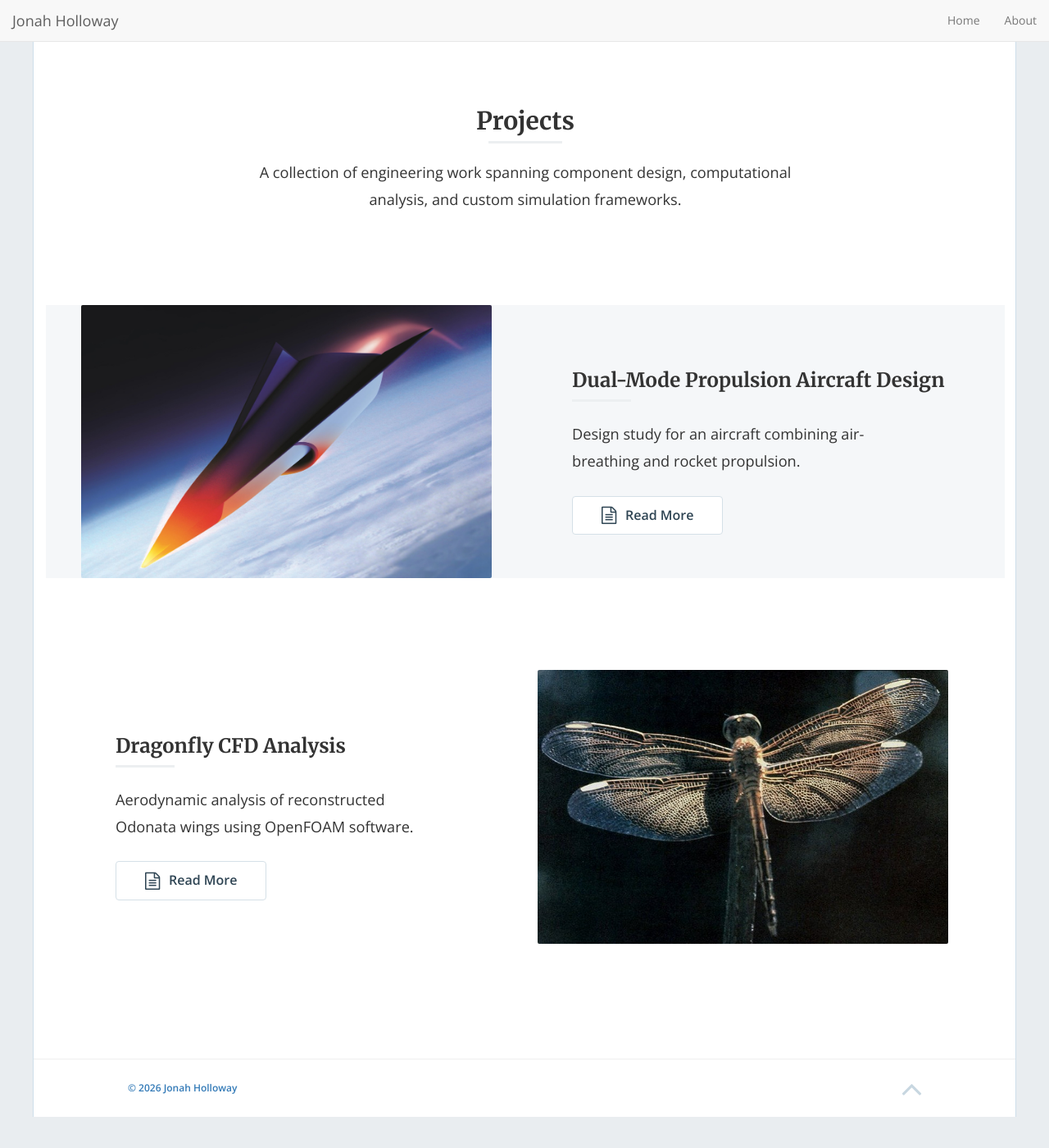
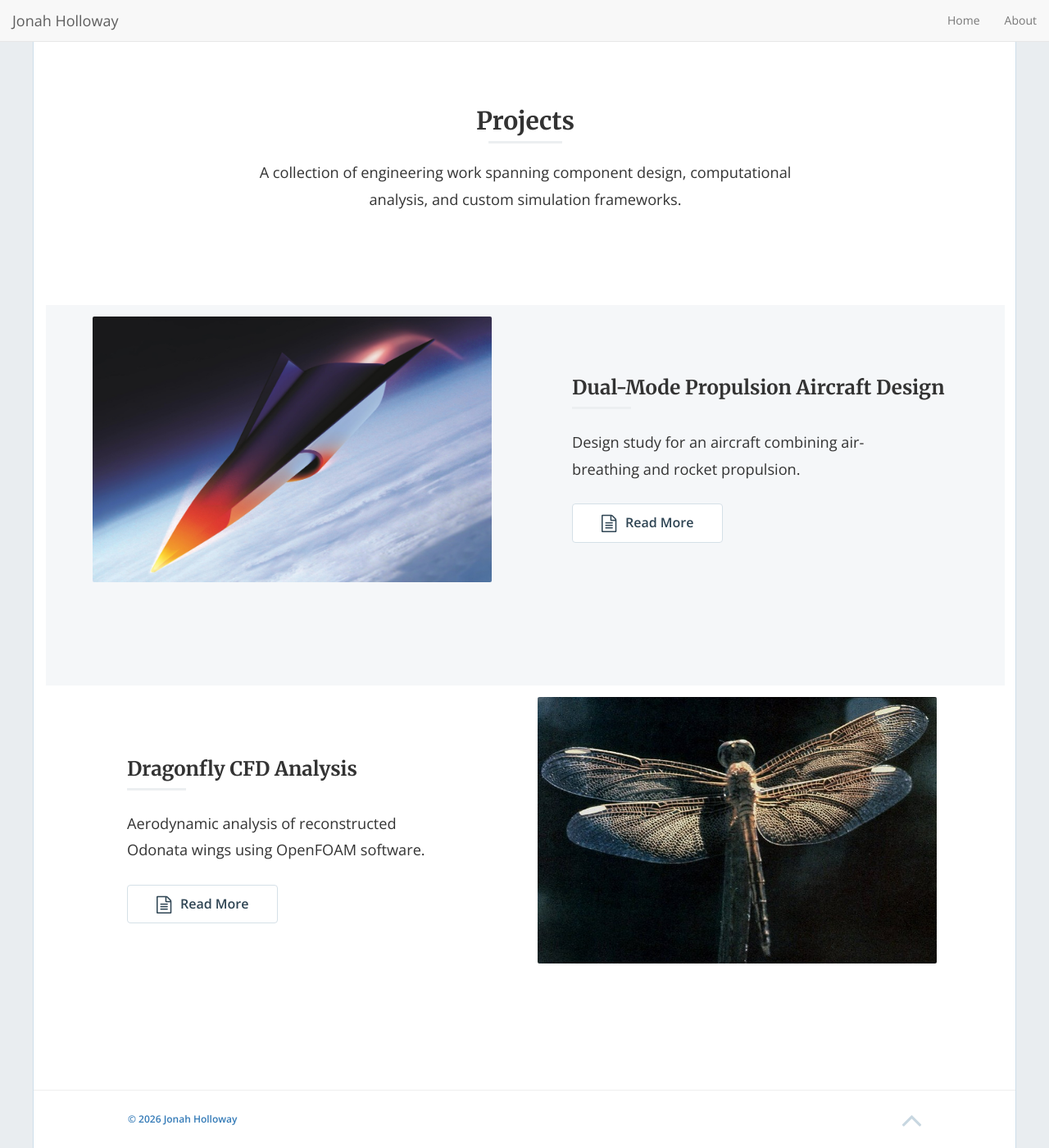
Before and after one commit to jonahholloway/jonahholloway.github.io, a Jekyll site: the page built from index.html, in a window 1280 px wide and 1400 px high, scrolled down 647 px. Shown: the whole window at 82% size. Built offline with Jekyll 4.4.1, drawn with Linux system fonts in a browser that asks for light colours; nearby versions of some CDN libraries; the list of posts is cut into pages by our own code; before the commit the page ends 2009 px from its top, so only the background shows below that.

Commit message:
Update style.scss

```diff
--- a/css/style.scss
+++ b/css/style.scss
@@ -315,6 +315,7 @@ button.btn, input.btn {
 }
 
 .wow {
+	padding: 1em 1em;
   &:nth-child(even) {
     background-color: #f5f7f9;
   }
```
